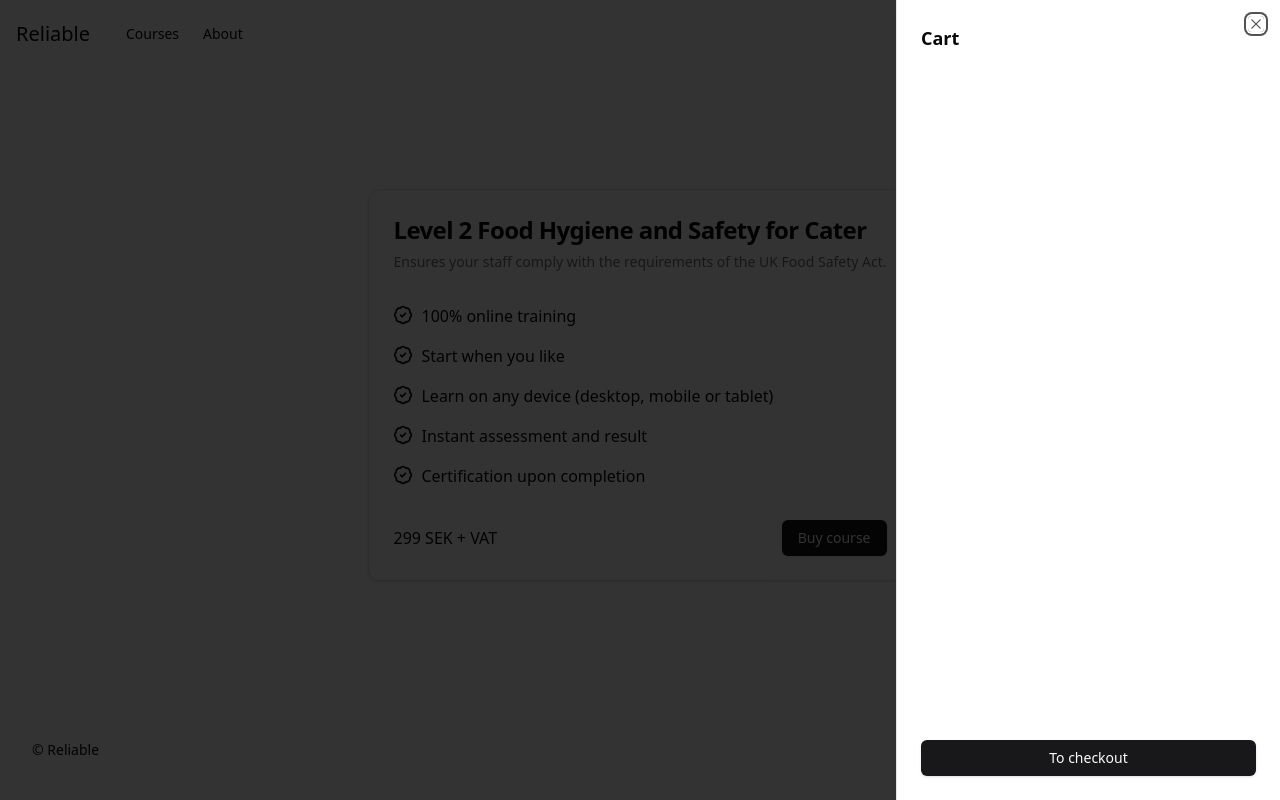
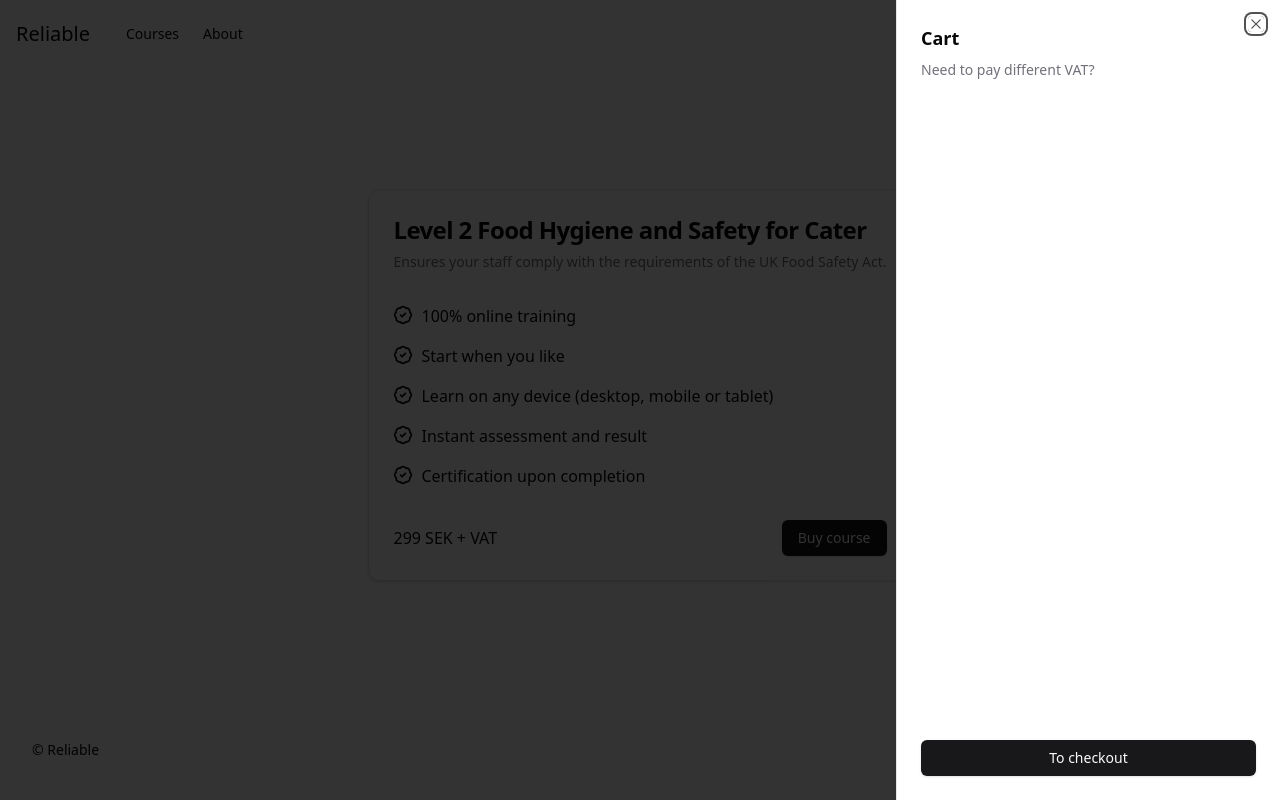
Before and after one commit to evilpaper/reliable, a Next.js app: page / in a window 1280 px wide. Both pictures are taken after a click on the button 1153 px from the left and 35 px from the top of the page. Built offline with nearby package versions, Linux system fonts and the light colour scheme.

Commit message:
Refactor sheet to follow spec

```diff
--- a/src/components/cart/cart-sheet.tsx
+++ b/src/components/cart/cart-sheet.tsx
@@ -20,10 +20,12 @@ export function CartSheet({ isCartOpen, setIsCartOpen }: CartSheetProps) {
 
   return (
     <Sheet open={isCartOpen} onOpenChange={setIsCartOpen}>
-      <SheetContent side="right">
-        <SheetHeader className="self-start text-left mb-6 h-full">
+      <SheetContent side="right" className="flex flex-col">
+        <SheetHeader className="text-left mb-6">
           <SheetTitle>Cart</SheetTitle>
-          <SheetDescription className="flex flex-col justify-between h-full">
+          <SheetDescription>Need to pay different VAT?</SheetDescription>
+        </SheetHeader>
+        <div className="flex flex-col justify-between h-full">
           <ul>
             {cartContent.length > 0 &&
               cartContent.map(
@@ -65,8 +67,7 @@ export function CartSheet({ isCartOpen, setIsCartOpen }: CartSheetProps) {
               )}
           </ul>
           <Button>To checkout</Button>
-          </SheetDescription>
-        </SheetHeader>
+        </div>
       </SheetContent>
     </Sheet>
   );
--- a/src/components/nav.tsx
+++ b/src/components/nav.tsx
@@ -72,7 +72,7 @@ export function Nav() {
             </SheetContent>
           </Sheet>
         </section>
-        <Link href="/" className="text-xl border-b-2 border-white">
+        <Link href="/" className="text-xl border-b-2 border-background">
           Reliable
         </Link>
       </div>
@@ -85,8 +85,8 @@ export function Nav() {
               className={cn(
                 "px-3 py-2 text-sm",
                 `/${name.toLowerCase()}` === `${pathName}`
-                  ? `border-b-2 border-black`
-                  : `border-b-2 border-white`
+                  ? `border-b-2 border-foreground`
+                  : `border-b-2 border-background`
               )}
             >
               {name}
```
Lines whose indentation alone changed are shown as unchanged.
